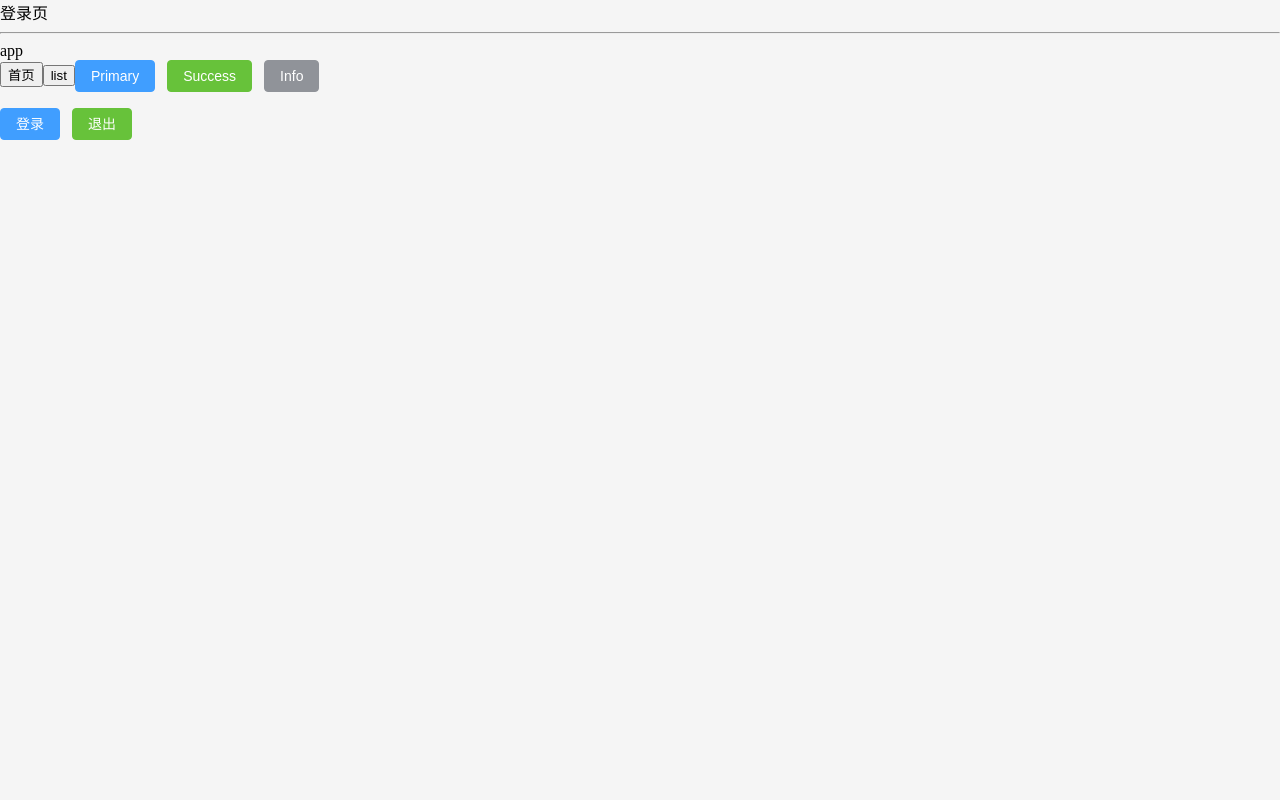
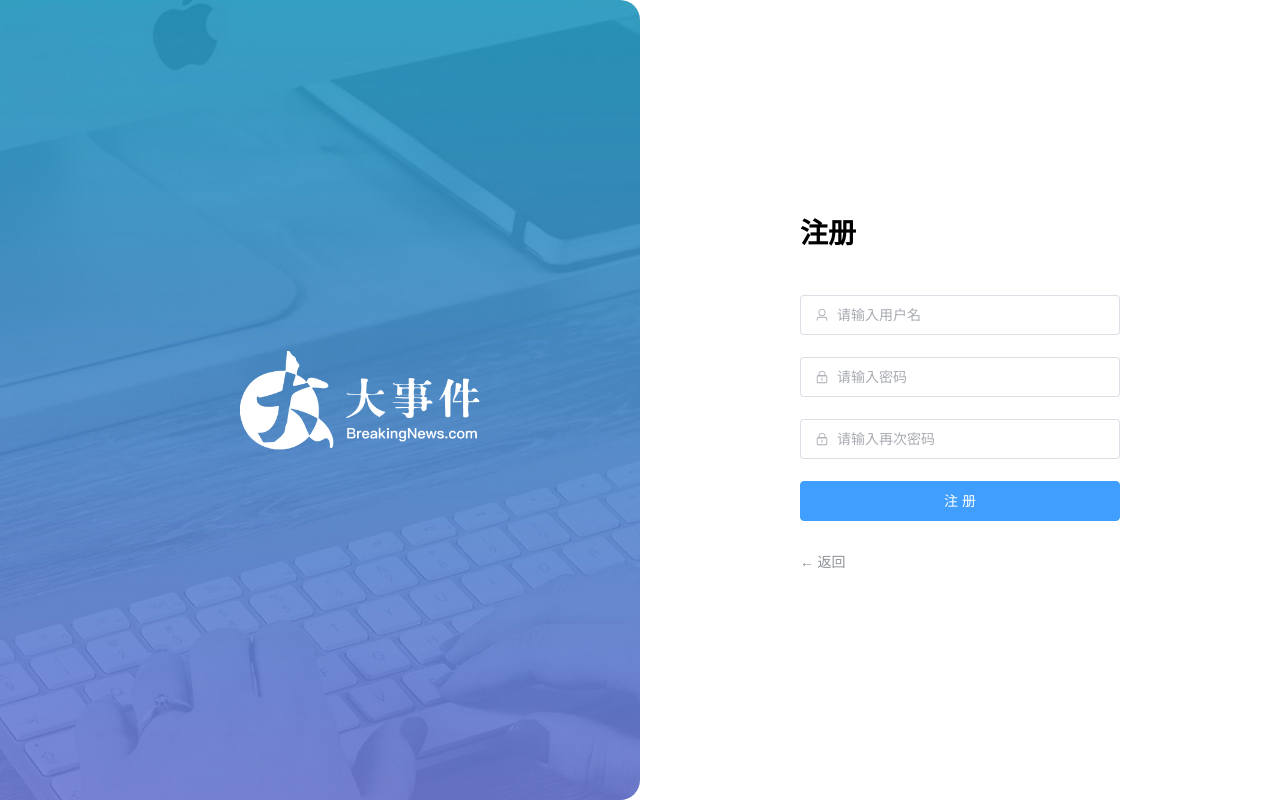
Before and after one commit to Wang-Yi-Hao/vue3--BigEvent, a Vue app: page /login in a window 1280 px wide. Built offline with nearby package versions, Linux system fonts and the light colour scheme.

Commit message:
login/注册

```diff
--- a/package.json
+++ b/package.json
@@ -13,6 +13,7 @@
     "lint-staged": "lint-staged"
   },
   "dependencies": {
+    "@element-plus/icons-vue": "^2.3.1",
     "axios": "^1.7.2",
     "element-plus": "^2.7.5",
     "pinia": "^2.1.7",
--- a/src/App.vue
+++ b/src/App.vue
@@ -1,34 +1,7 @@
-<script setup>
-import { useRoute, useRouter } from 'vue-router'
-const router = useRouter()
-const route = useRoute()
-
-const goHome = () => {
-  router.push('Home')
-  console.log(route, router)
-}
-const goList = () => {
-  router.push('List')
-}
-
-import { useUserStore } from './stores'
-const userStore = useUserStore()
-</script>
+<script setup></script>
 
 <template>
   <router-view></router-view>
-  <hr />
-  <header>app</header>
-  <button @click="goHome">首页</button>
-  <button @click="goList">list</button>
-  <el-button type="primary">Primary</el-button>
-  <el-button type="success">Success</el-button>
-  <el-button type="info">Info</el-button>
-
-  <p>{{ userStore.token }}</p>
-
-  <el-button type="primary" @click="userStore.setToken('1561564654')">登录</el-button>
-  <el-button type="success" @click="userStore.setToken()">退出</el-button>
 </template>
 
 <style scoped></style>
--- a/src/views/login/LoginPage.vue
+++ b/src/views/login/LoginPage.vue
@@ -1 +1,119 @@
-<template>登录页</template>
+<script setup>
+import { User, Lock } from '@element-plus/icons-vue'
+import { ref } from 'vue'
+const isRegister = ref(true)
+
+// 注册
+const formModel = ref({
+  username: '',
+  password: '',
+  repassword: ''
+})
+const rules = {
+  username: [
+    { required: true, message: '请输入用户名', trigger: 'blur' },
+    { min: 3, max: 9, message: '用户名长度在3-5位', trigger: 'change' }
+  ],
+  password: [
+    { required: true, message: '请输入密码', trigger: 'blur' },
+    { min: 9, max: 15, message: '密码长度在9-15位', trigger: 'change' },
+    { pattern: /^(?=.*[A-Za-z])(?=.*\d)[A-Za-z\d]/, message: '密码至少包含一个字母和一个数字', trigger: 'blur' }
+  ],
+  repassword: [
+    { required: true, message: '请输入密码', trigger: 'blur' },
+    { min: 9, max: 15, message: '密码长度在9-15位', trigger: 'change' },
+    { pattern: /^(?=.*[A-Za-z])(?=.*\d)[A-Za-z\d]/, message: '密码至少包含一个字母和一个数字', trigger: 'blur' },
+    {
+      validator: (rule, value, callback) => {
+        if (value !== formModel.value.password) {
+          callback(new Error('两次密码输入不一致'))
+        } else {
+          callback()
+        }
+      },
+      trigger: 'blur'
+    }
+  ]
+}
+</script>
+
+<template>
+  <el-row class="login-page">
+    <el-col :span="12" class="bg"></el-col>
+    <el-col :span="6" :offset="3" class="form">
+      <el-form ref="form" size="large" autocomplete="off" v-if="isRegister" :model="formModel" :rules="rules">
+        <el-form-item>
+          <h1>注册</h1>
+        </el-form-item>
+        <el-form-item prop="username">
+          <el-input :prefix-icon="User" placeholder="请输入用户名" v-model="formModel.username"></el-input>
+        </el-form-item>
+        <el-form-item prop="password">
+          <el-input :prefix-icon="Lock" type="password" placeholder="请输入密码" v-model="formModel.password"></el-input>
+        </el-form-item>
+        <el-form-item prop="repassword">
+          <el-input :prefix-icon="Lock" type="password" placeholder="请输入再次密码" v-model="formModel.repassword"></el-input>
+        </el-form-item>
+        <el-form-item>
+          <el-button class="button" type="primary" auto-insert-space> 注册 </el-button>
+        </el-form-item>
+        <el-form-item class="flex">
+          <el-link type="info" :underline="false" @click="isRegister = false"> ← 返回 </el-link>
+        </el-form-item>
+      </el-form>
+      <el-form ref="form" size="large" autocomplete="off" v-else>
+        <el-form-item>
+          <h1>登录</h1>
+        </el-form-item>
+        <el-form-item>
+          <el-input :prefix-icon="User" placeholder="请输入用户名"></el-input>
+        </el-form-item>
+        <el-form-item>
+          <el-input name="password" :prefix-icon="Lock" type="password" placeholder="请输入密码"></el-input>
+        </el-form-item>
+        <el-form-item class="flex">
+          <div class="flex">
+            <el-checkbox>记住我</el-checkbox>
+            <el-link type="primary" :underline="false">忘记密码？</el-link>
+          </div>
+        </el-form-item>
+        <el-form-item>
+          <el-button class="button" type="primary" auto-insert-space>登录</el-button>
+        </el-form-item>
+        <el-form-item class="flex">
+          <el-link type="info" :underline="false" @click="isRegister = true"> 注册 → </el-link>
+        </el-form-item>
+      </el-form>
+    </el-col>
+  </el-row>
+</template>
+
+<style lang="scss" scoped>
+.login-page {
+  height: 100vh;
+  background-color: #fff;
+  .bg {
+    background:
+      url('@/assets/logo2.png') no-repeat 60% center / 240px auto,
+      url('@/assets/login_bg.jpg') no-repeat center / cover;
+    border-radius: 0 20px 20px 0;
+  }
+  .form {
+    display: flex;
+    flex-direction: column;
+    justify-content: center;
+    user-select: none;
+    .title {
+      margin: 0 auto;
+    }
+    .button {
+      width: 100%;
+    }
+    .flex {
+      width: 100%;
+      display: flex;
+      justify-content: space-between;
+    }
+  }
+}
+</style>
```
Also changed, not shown: 1 other file (tests, documents, lock files or other folders).
